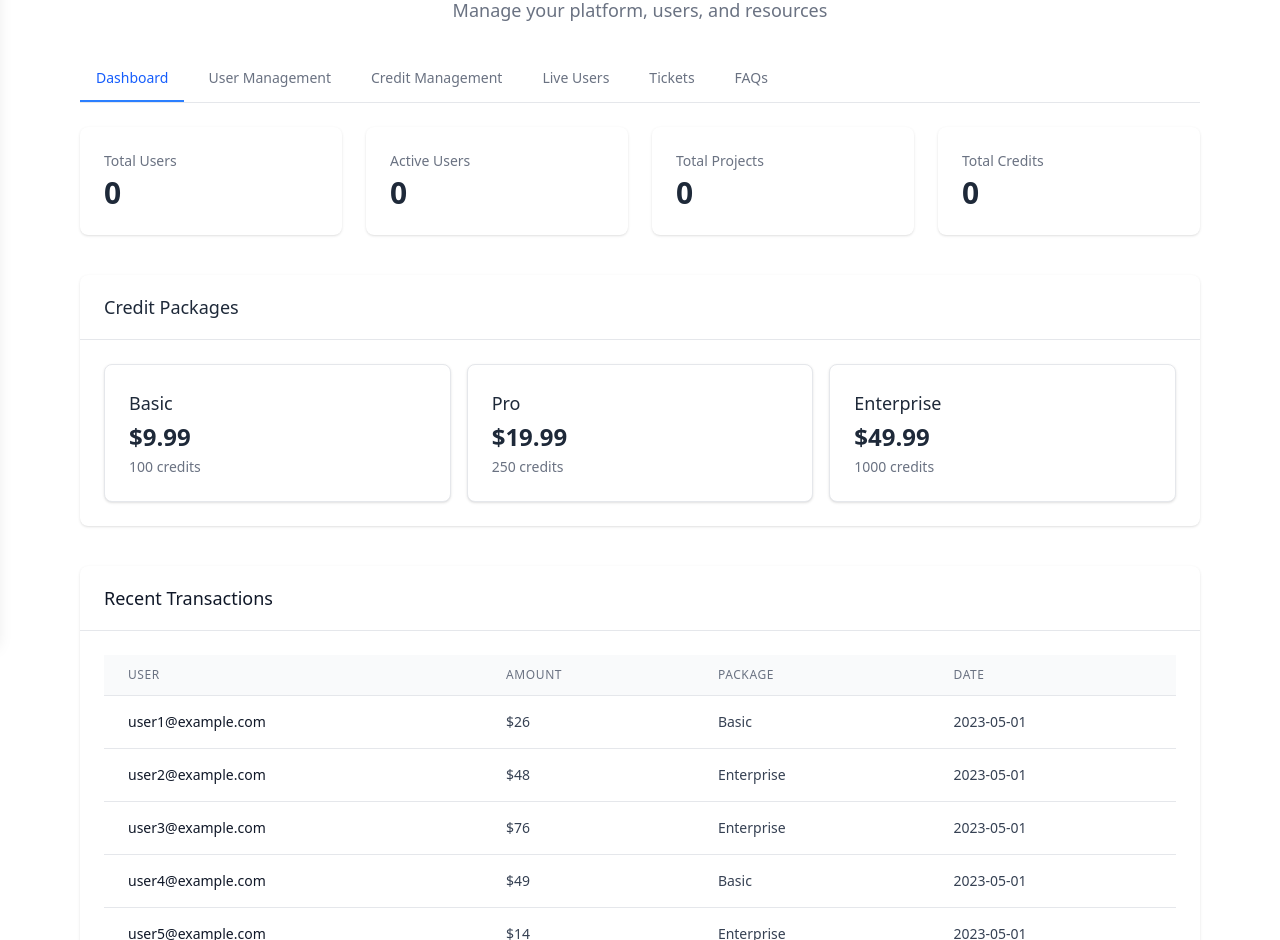
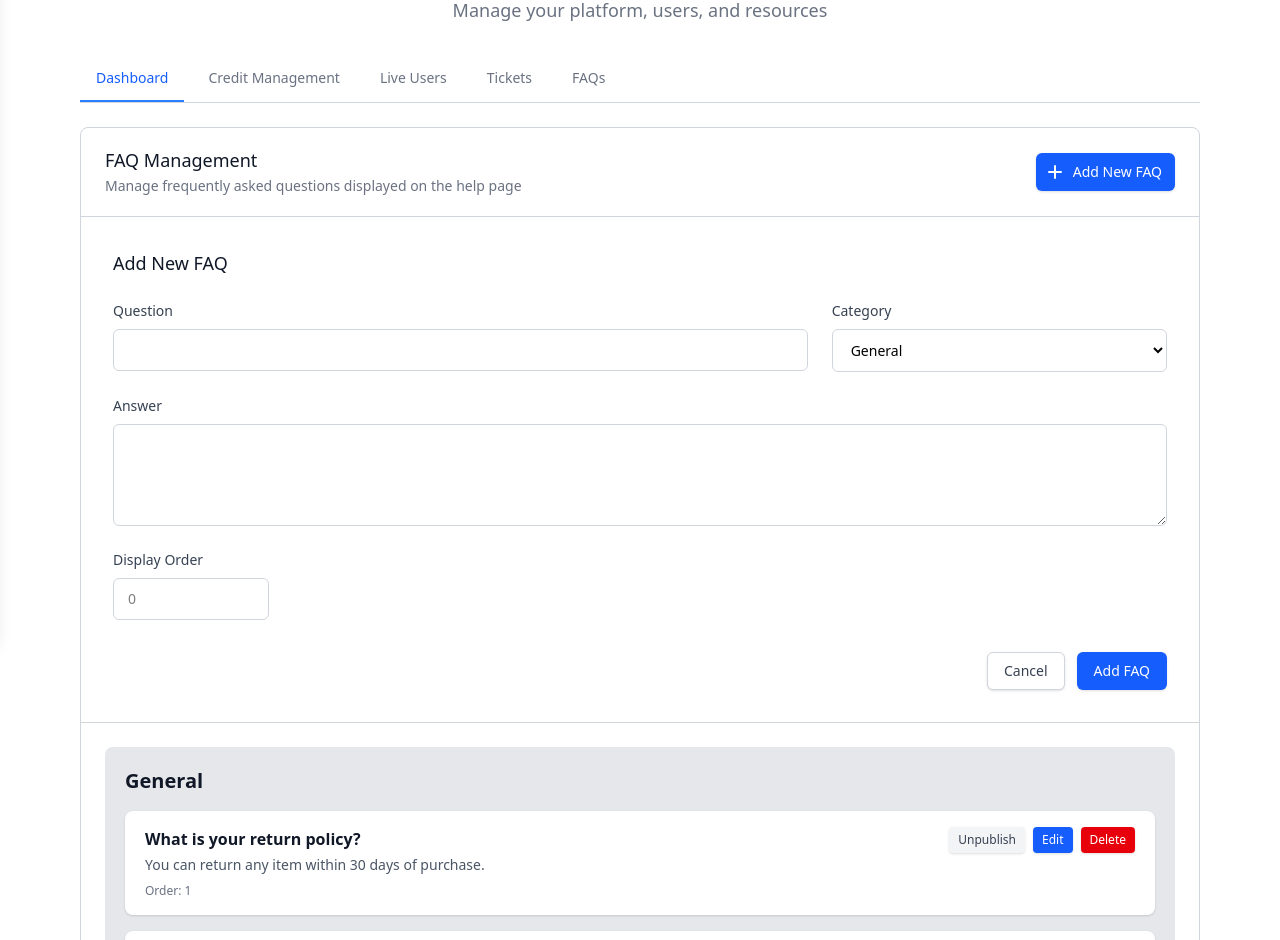
Before and after one commit to elite6108/Frik.Dev, a React (Vite) app: page / in a window 1280 px wide. Shown: the part 160-1100 px from the top of the page. Built offline with nearby package versions, Linux system fonts and the light colour scheme.

Commit message:
faq created in admin panel

```diff
--- a/src/components/AdminPanel/AdminTabs.jsx
+++ b/src/components/AdminPanel/AdminTabs.jsx
@@ -1,7 +1,6 @@
 const AdminTabs = ({ activeTab, setActiveTab }) => {
   const tabs = [
     { id: 'dashboard', label: 'Dashboard' },
-    { id: 'users', label: 'User Management' },
     { id: 'credits', label: 'Credit Management' },
     { id: 'live', label: 'Live Users' },
     { id: 'tickets', label: 'Tickets' },
@@ -9,7 +8,7 @@ const AdminTabs = ({ activeTab, setActiveTab }) => {
   ];
 
   return (
-    <div className="border-b border-gray-200 dark:border-gray-700 mb-6 overflow-x-auto">
+    <div className="border-b border-gray-300 dark:border-gray-700 mb-6 overflow-x-auto">
       <nav
         className="flex space-x-2 sm:justify-start whitespace-nowrap px-2 sm:px-0"
         aria-label="Tabs"
--- /dev/null
+++ b/src/components/AdminPanel/Faq/FAQ.jsx
@@ -0,0 +1,39 @@
+import { HiOutlineQuestionMarkCircle, HiPlus  } from 'react-icons/hi';
+import FaqFormUI from './FaqForm';
+import FaqList from './FaqList';
+
+const classname = "inline-flex items-center px-3 py-2 border border-transparent text-sm leading-4 font-medium rounded-md shadow-sm text-white bg-blue-600 hover:bg-blue-700 focus:outline-none focus:ring-2 focus:ring-offset-2 focus:ring-blue-500 cursor-pointer hover:scale-102 transition-transform duration-200 ease-in-out";
+
+function FAQ() {
+  return (
+    <div className="bg-white dark:bg-gray-800 rounded-lg overflow-hidden border border-gray-300 dark:border-gray-700">
+      <div className="px-4 py-5 sm:px-6 border-b border-gray-300 dark:border-gray-700 flex justify-between items-center flex-col sm:flex-row space-y-6 sm:space-y-0">
+        <div>
+          <h3 className="text-lg font-medium leading-6 text-gray-900 dark:text-white">
+            FAQ Management
+          </h3>
+          <p className="mt-1 text-sm text-gray-500 dark:text-gray-400">
+            Manage frequently asked questions displayed on the help page
+          </p>
+        </div>
+        <button className={classname}><HiPlus className="-ml-1 mr-2 h-5 w-5" />Add New FAQ</button>
+      </div>
+      <FaqFormUI />
+      <FaqList />
+      <div className="text-center py-12">
+        <HiOutlineQuestionMarkCircle className="mx-auto h-12 w-12 text-gray-400 dark:text-gray-500" />
+        <h3 className="mt-2 text-sm font-medium text-gray-900 dark:text-white">
+          No FAQs found
+        </h3>
+        <p className="mt-1 text-sm text-gray-500 dark:text-gray-400">
+          Get started by creating a new FAQ.
+        </p>
+        <div className="mt-6">
+          <button className={classname}><HiPlus className="-ml-1 mr-2 h-5 w-5" />Add New FAQ</button>
+        </div>
+      </div>
+    </div>
+  );
+}
+
+export default FAQ;
--- /dev/null
+++ b/src/components/AdminPanel/Faq/FaqCard.jsx
@@ -0,0 +1,53 @@
+const FaqCard = ({ faq }) => {
+  const buttonBase =
+    "inline-flex items-center px-2 py-1 border border-transparent text-xs font-medium rounded shadow-sm focus:outline-none focus:ring-2 focus:ring-offset-2 transition duration-150 ease-in-out cursor-pointer hover:scale-102";
+  const getStatusButtonClass = (published) =>
+    published
+      ? `${buttonBase} text-gray-700 dark:text-gray-300 bg-gray-100 dark:bg-gray-700 hover:bg-gray-200 dark:hover:bg-gray-600 focus:ring-blue-500`
+      : `${buttonBase} text-white bg-green-600 hover:bg-green-700 focus:ring-blue-500`;
+
+  return (
+    <div className="bg-white dark:bg-gray-800 shadow rounded-lg overflow-hidden">
+      <div className="px-5 py-4 flex justify-between items-start gap-4">
+        <div className="flex-grow">
+          <h4 className="text-md font-semibold text-gray-900 dark:text-white flex items-center gap-2">
+            {faq.question}
+            {!faq.is_published && (
+              <span className="inline-flex items-center px-2.5 py-0.5 rounded-full text-xs font-medium bg-yellow-100 text-yellow-800 dark:bg-yellow-900/30 dark:text-yellow-400">
+                Draft
+              </span>
+            )}
+          </h4>
+          <p className="mt-1 text-sm text-gray-600 dark:text-gray-400 whitespace-pre-wrap">
+            {faq.answer}
+          </p>
+          <p className="mt-2 text-xs text-gray-500 dark:text-gray-500">
+            Order: {faq.order}
+          </p>
+        </div>
+        <div className="flex flex-row space-x-2">
+          <button
+            type="button"
+            className={getStatusButtonClass(faq.is_published)}
+          >
+            {faq.is_published ? "Unpublish" : "Publish"}
+          </button>
+          <button
+            type="button"
+            className={`${buttonBase} text-white bg-blue-600 hover:bg-blue-700 focus:ring-blue-500`}
+          >
+            Edit
+          </button>
+          <button
+            type="button"
+            className={`${buttonBase} text-white bg-red-600 hover:bg-red-700 focus:ring-red-500`}
+          >
+            Delete
+          </button>
+        </div>
+      </div>
+    </div>
+  );
+};
+
+export default FaqCard;
--- /dev/null
+++ b/src/components/AdminPanel/Faq/FaqForm.jsx
@@ -0,0 +1,71 @@
+function FaqFormUI() {
+  const labelClass = 'block text-sm font-medium text-gray-700 dark:text-gray-300';
+  const inputClass = 'mt-2 block w-full rounded-md border border-gray-300 focus:border-blue-500 focus:ring-blue-500 sm:text-sm dark:bg-gray-700 dark:border-gray-600 dark:text-white px-3.5 py-2.5 focus:outline-none focus:ring-1 dark:focus:ring-blue-500';
+  const buttonBase = 'inline-flex items-center px-4 py-2 text-sm font-medium rounded-md shadow-sm focus:outline-none focus:ring-2 focus:ring-offset-2 transition-transform duration-200 ease-in-out';
+  const cancelButton = `${buttonBase} border border-gray-300 text-gray-700 dark:text-gray-300 bg-white dark:bg-gray-700 hover:bg-gray-50 dark:hover:bg-gray-600 focus:ring-blue-500 dark:focus:ring-offset-gray-900 cursor-pointer hover:scale-105`;
+  const submitButton = `${buttonBase} border border-transparent text-white bg-blue-600 hover:bg-blue-700 focus:ring-blue-500 cursor-pointer hover:scale-105`;
+
+  return (
+    <div className="p-6 sm:p-8 border-b border-gray-300 dark:border-gray-700">
+      <h4 className="text-lg font-medium text-gray-900 dark:text-white mb-6">
+        Add New FAQ
+      </h4>
+      <form onSubmit={(e) => e.preventDefault()}>
+        <div className="grid grid-cols-1 md:grid-cols-6 gap-6">
+          <div className="col-span-1 md:col-span-4">
+            <label htmlFor="question" className={labelClass}>Question</label>
+            <input type="text" name="question" id="question" className={inputClass} />
+          </div>
+
+          <div className="col-span-1 md:col-span-2">
+            <label htmlFor="category" className={labelClass}>
+              Category
+            </label>
+            <select id="category" name="category" className={inputClass} >
+              <option value="general">General</option>
+              <option value="billing">Billing</option>
+              <option value="technical">Technical</option>
+            </select>
+          </div>
+
+          <div className="col-span-1 md:col-span-6">
+            <label htmlFor="answer" className={labelClass}>
+              Answer
+            </label>
+            <textarea
+              id="answer"
+              name="answer"
+              rows="4"
+              className={inputClass}
+            ></textarea>
+          </div>
+
+          <div className="col-span-1 md:col-span-1">
+            <label htmlFor="order" className={labelClass}>
+              Display Order
+            </label>
+            <input
+              type="number"
+              name="order"
+              id="order"
+              min="0"
+              className={inputClass}
+              placeholder="0"
+            />
+          </div>
+        </div>
+
+        <div className="mt-8 flex justify-end space-x-3">
+          <button type="button" className={cancelButton}>
+            Cancel
+          </button>
+          <button type="submit" className={submitButton}>
+            Add FAQ
+          </button>
+        </div>
+      </form>
+    </div>
+  );
+}
+
+export default FaqFormUI;
--- /dev/null
+++ b/src/components/AdminPanel/Faq/FaqList.jsx
@@ -0,0 +1,59 @@
+import FaqCard from './FaqCard';
+
+const testFaqsByCategory = {
+  general: [
+    {
+      id: 1,
+      question: 'What is your return policy?',
+      answer: 'You can return any item within 30 days of purchase.',
+      is_published: true,
+      order: 1,
+    },
+    {
+      id: 2,
+      question: 'Do you offer international shipping?',
+      answer: 'Yes, we ship worldwide with applicable fees.',
+      is_published: false,
+      order: 2,
+    },
+  ],
+  billing: [
+    {
+      id: 3,
+      question: 'When will I be charged?',
+      answer: 'You will be charged immediately upon purchase.',
+      is_published: true,
+      order: 1,
+    },
+  ],
+  technical: [
+    {
+      id: 4,
+      question: 'How do I reset my password?',
+      answer: 'Click on "Forgot Password" at the login screen.',
+      is_published: true,
+      order: 1,
+    },
+  ],
+};
+
+function FaqList() {
+  return (
+    <div className="space-y-8 p-6 mx-auto">
+      {Object.entries(testFaqsByCategory).map(([category, faqs]) => (
+        <section key={category} className="bg-gray-200 dark:bg-gray-700 rounded-lg p-5">
+          <h3 className="text-xl font-semibold text-gray-900 dark:text-white capitalize mb-4">
+            {category}
+          </h3>
+          <div className="space-y-4">
+            {faqs.map((faq) => (
+              <FaqCard key={faq.id} faq={faq} />
+            ))}
+          </div>
+        </section>
+      ))}
+    </div>
+  );
+}
+
+export default FaqList;
--- a/src/components/Navbar/Navbar.jsx
+++ b/src/components/Navbar/Navbar.jsx
@@ -27,7 +27,7 @@ export default function Navbar() {
               className="md:hidden p-2 rounded hover:bg-gray-200 dark:hover:bg-gray-700 transition cursor-pointer text-white"
               aria-label="Toggle menu"
             >
-              {isMobileMenuOpen ? <HiOutlineX size={24} />: <HiOutlineMenu size={24} />}
+              {isMobileMenuOpen ? <HiOutlineX size={24} /> : <HiOutlineMenu size={24} />}
             </button>
           </div>
         </div>
--- a/src/pages/Admin.jsx
+++ b/src/pages/Admin.jsx
@@ -1,6 +1,7 @@
 import { useState } from "react";
 import AdminTabs from "../components/AdminPanel/AdminTabs";
 import Dashboard from "../components/AdminPanel/Dashboard/Dashboard";
+import FAQ from "../components/AdminPanel/Faq/FAQ";
 
 function Admin() {
   const [activeTab, setActiveTab] = useState("dashboard");
@@ -15,7 +16,8 @@ function Admin() {
         </p>
       </div>
       <AdminTabs activeTab={activeTab} setActiveTab={setActiveTab} />
-      <Dashboard />
+      {/* <Dashboard /> */}
+      <FAQ />
     </div>
   );
 }
```
